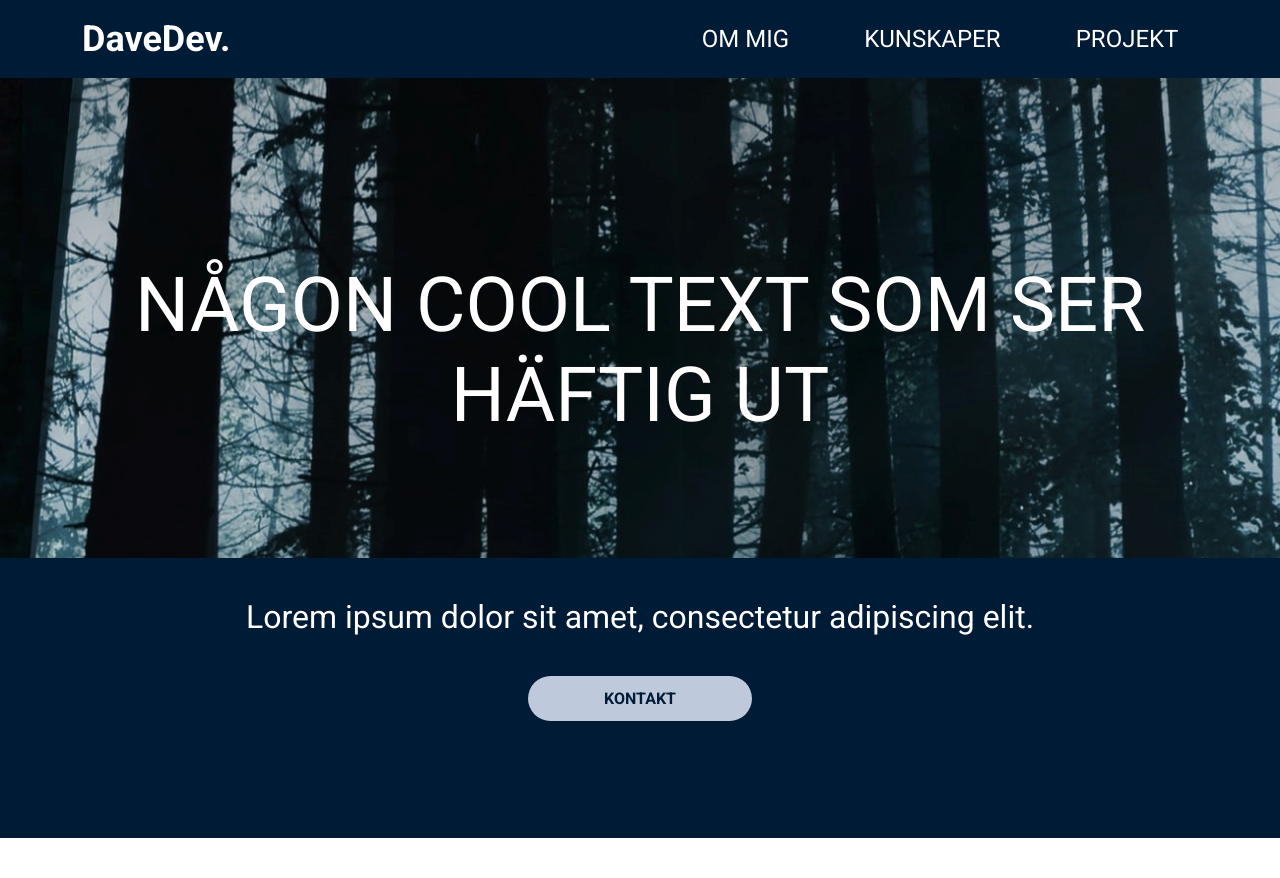
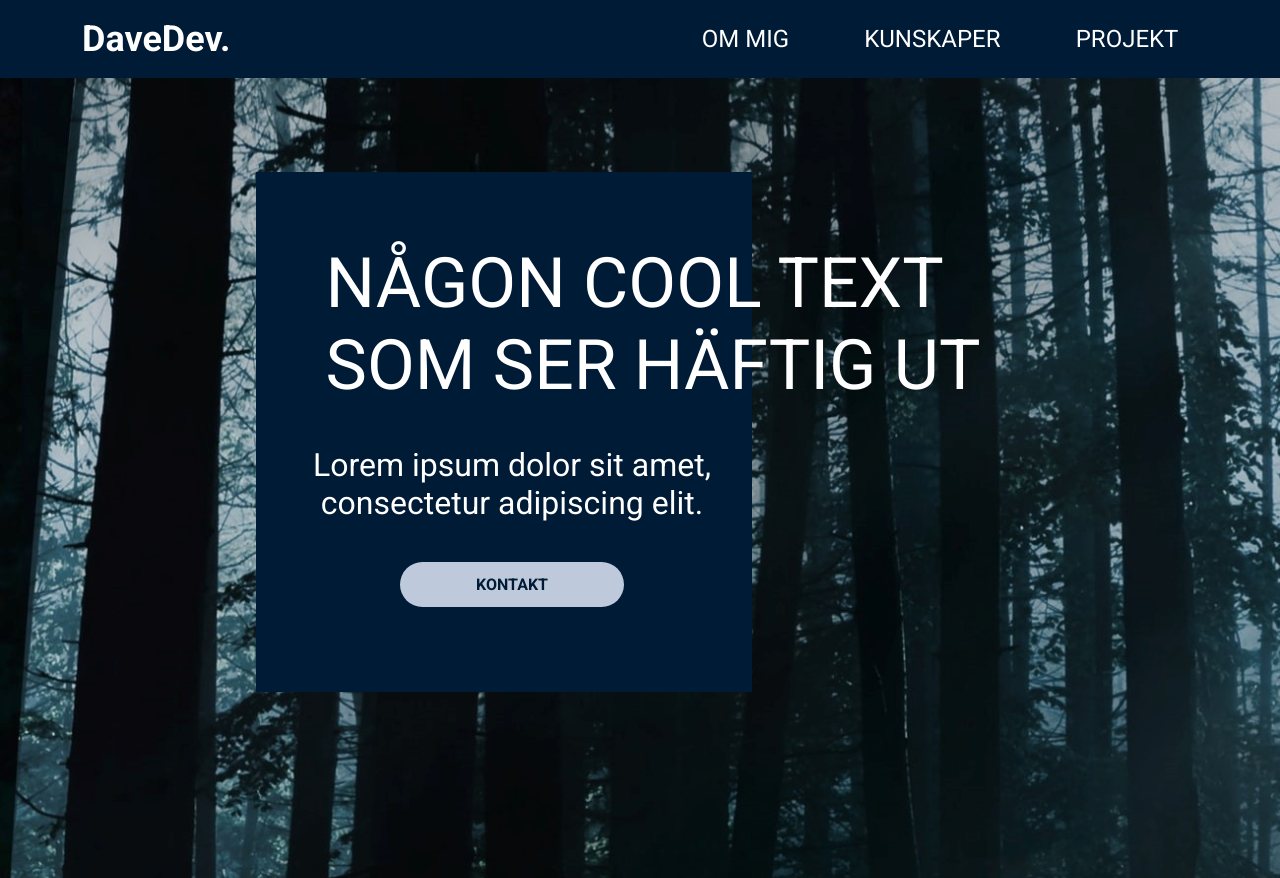
Before and after one commit to Daudi88/exam1, a plain HTML site: page index.html in a window 1280 px wide. Shown: the top 878 px of the page. Drawn offline with Linux system fonts and the light colour scheme.

Commit message:
Tror jag är klar med css för hero section

```diff
--- a/index.html
+++ b/index.html
@@ -30,14 +30,12 @@
                 </li>
             </ul>
         </nav>
-
         <section class="hero">
-            <h1>Någon cool text som ser häftig ut</h1>
-            <div class="rect"></div>
-            <div class="hero-rectangle">
-                <h3>Lorem ipsum dolor sit amet, consectetur adipiscing elit.</h3>
-                <a class="btn" href="mailto:david.strom88@gmail.com">Kontakt</a>
-            </div>
+                <h1>Någon cool text som ser häftig ut</h1>
+                <div class="hero-rectangle">
+                    <h3>Lorem ipsum dolor sit amet, consectetur adipiscing elit.</h3>
+                    <a class="btn" href="mailto:david.strom88@gmail.com">Kontakt</a>
+                </div>
         </section>
     </header>
     <main>
--- a/style.css
+++ b/style.css
@@ -145,14 +145,14 @@ header {
     background: url(img/forest-medium.jpg);
     background-size: cover;
     background-position: right;
-    min-height: 95vh;
+    height: 800px;
     position: relative;
 }
 
 .hero h1 {
     text-transform: uppercase;
     font-weight: normal;
-    font-size: clamp(3rem, 0.75rem + 5vw, 6rem);
+    font-size: clamp(3rem, 0.75rem + 4.5vw, 5rem);
     text-align: center;
     padding: 0.4em;
     margin-block: 2em;
@@ -164,7 +164,7 @@ header {
     text-align: center;
     bottom: 0;
     width: 100%;
-    min-height: 35vh;
+    min-height: 35%;
 }
 
 .hero h3 {
@@ -194,37 +194,50 @@ header {
     color: var(--clr-secondary);
 }
 
-/* @media screen and (min-width: 750px) {
+@media screen and (min-width: 760px) {
     .hero {
         display: grid;
-        grid-template-columns: 1fr 4fr 1.5fr 8fr;
-        grid-template-rows: 1fr 6fr 6fr 3fr;
+        grid-template-columns: repeat(5, minmax(10vw, 300px));
+        grid-template-rows: repeat(7, 1fr);
+    }
+
+    .hero h1::before {
+        content: "";
+        width: calc(3rem + 35vw);
+        max-width: 600px;
+        height: 520px;
+        /* height: calc(3rem + 35vw);
+        max-height: 540px; */
+        background-color: var(--clr-primary);
+        position: absolute;
+        z-index: -1;
+        left: 0;
+        top: 0;
     }
 
     .hero h1 {
-        grid-column: 2 / 4;
+        position: relative;
+        grid-column: 2 / 5;
         grid-row: 2;
         text-align: start;
+        padding-block: 1em 0;
+        padding-inline: 1em 0.5em;
         margin: 0;
-        padding: 3rem;
-        z-index: 2;
-    }
-
-    .rect {
-        grid-column: 2;
-        grid-row: 2 / 4;
-        background-color: var(--clr-primary);
+        z-index: 1;
     }
 
     .hero-rectangle {
         position: relative;
         background-color: transparent;
-        z-index: 2;
-        grid-column: 2;
+        grid-column: 2 / 4;
         grid-row: 3;
-        padding: 1em;
+        z-index: 1;
     }
-} */
+
+    .btn {
+        margin-bottom: 2em;
+    }
+}
 
 /* Main */
 .about {
```
